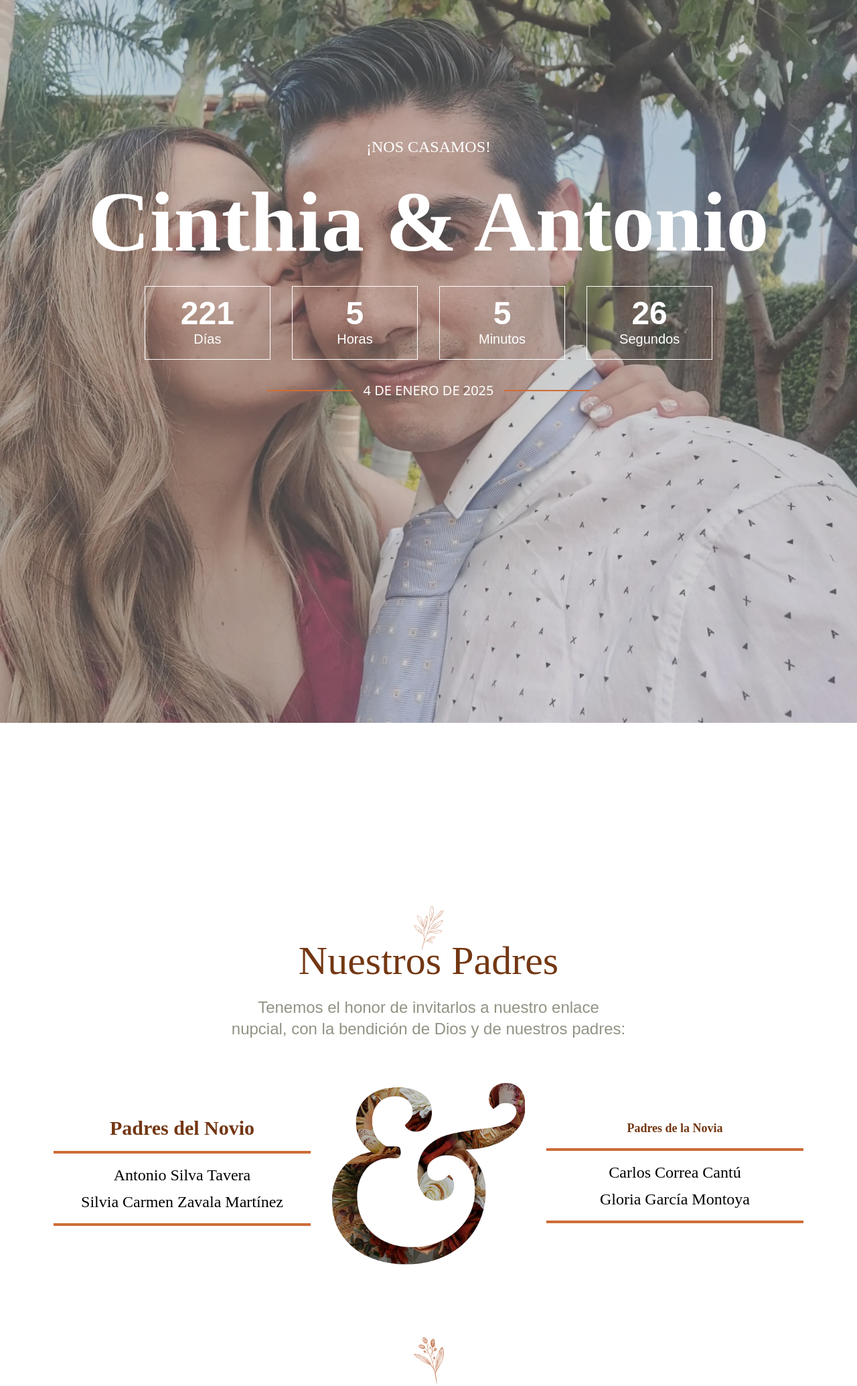
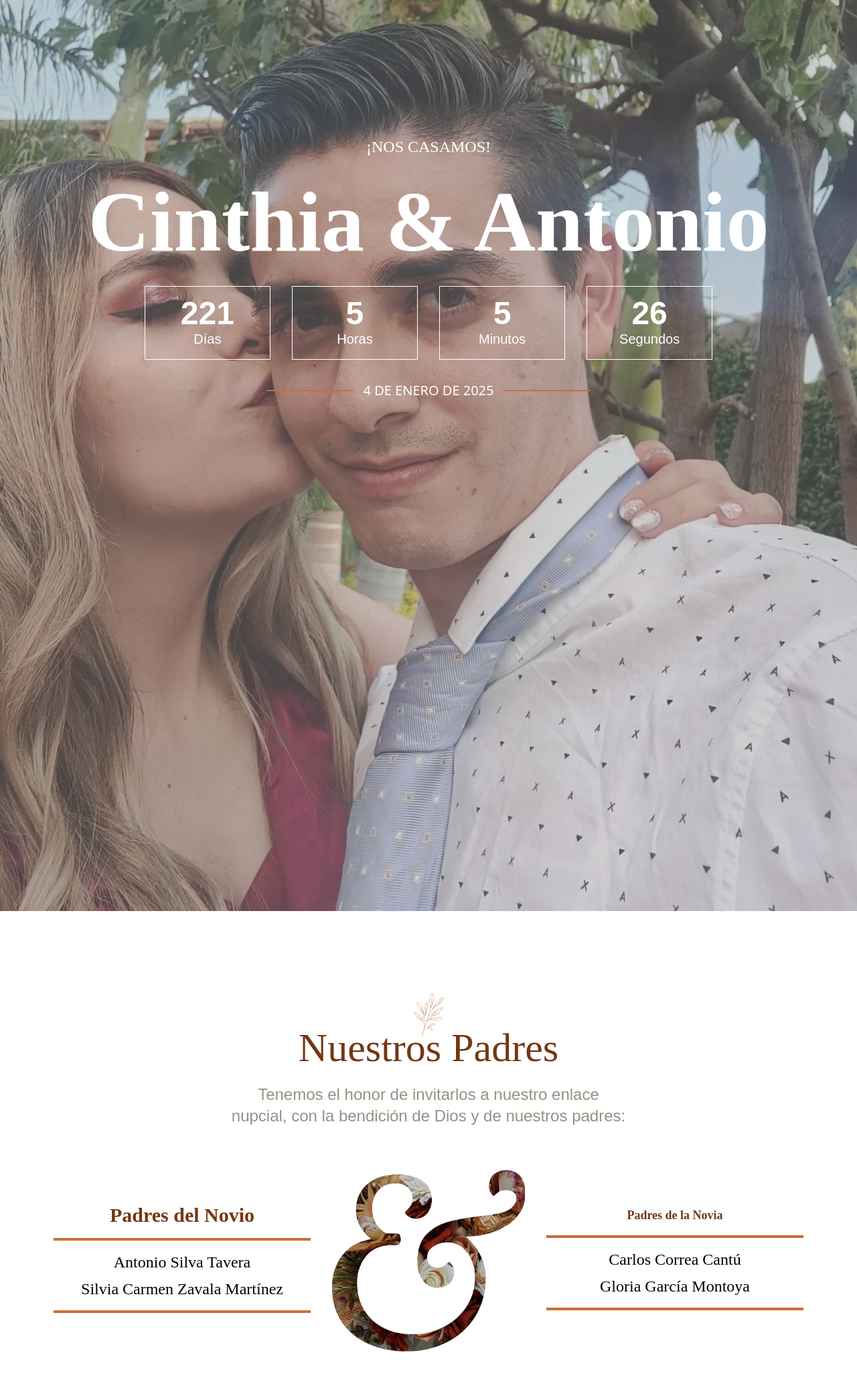
Before and after one commit to Asilvazavala/Wedding-invitation, an Astro site: page / in a window 1280 px wide. Shown: the top 2069 px of the page at 67% size. Built offline with nearby package versions, Linux system fonts and the light colour scheme; Astro itself is replaced by a stand-in of ours; a web font is replaced by a local one.

Commit message:
corrected bug height image in hero section

```diff
--- a/src/components/Hero.astro
+++ b/src/components/Hero.astro
@@ -1,10 +1,11 @@
 <main
-  class="flex flex-col justify-center items-center text-white gap-y-8 h-screen max-[1000px]:pb-48"
+  class="flex flex-col justify-center items-center text-white gap-y-8 h-screen
+  max-[1000px]:pb-48 max-[1000px]:-mb-48 lg:mb-[85vh]"
 >
   <img
     src="./images/Cindy y yo.webp"
     class="w-full object-cover h-[70%] opacity-75 brightness-75 -z-10 absolute top-0 left-0
-    lg:h-fit"
+    lg:h-[170%]"
     alt="Cinthia y Antonio"
   />
 
--- a/src/components/Parents.astro
+++ b/src/components/Parents.astro
@@ -1,6 +1,4 @@
-<main
-  class="flex flex-col justify-center items-center gap-y-6 lg:mt-[550px] max-[1000px]:-mt-48"
->
+<main class="flex flex-col justify-center items-center gap-y-6">
   <img src="./images/flowerParents.png" class="-mb-10" alt="Flor de adorno" />
   <h2 class="text-primary font-normal text-3xl md:text-6xl">Nuestros Padres</h2>
   <p
```
